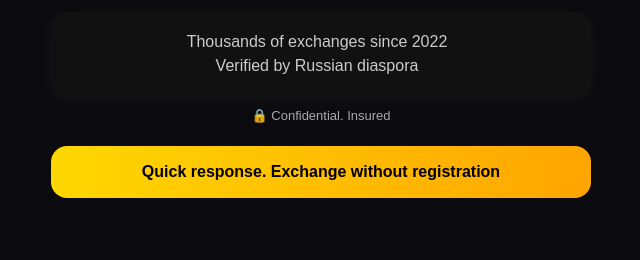
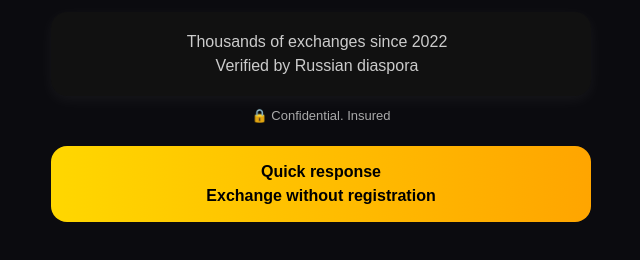
Before and after one commit to app2cash/html, a plain HTML site: page en/index.html in a window 1280 px wide. Shown: the part 3459-3719 px from the top of the page, without its empty margins (319-959 px from the left). Drawn offline with Linux system fonts and the light colour scheme.

Commit message:
Update index.html

```diff
--- a/en/index.html
+++ b/en/index.html
@@ -294,7 +294,7 @@
 <div style="margin-top:10px;font-size:13px;color:#aaa;text-align:center;">
 🔒 Confidential. Insured
 </div>
-<a href="https://wa.me/255756687444" class="cta">Quick response. Exchange without registration</a>
+<a href="https://wa.me/255756687444" class="cta">Quick response<br> Exchange without registration</a>
 
 </div>
 
```
